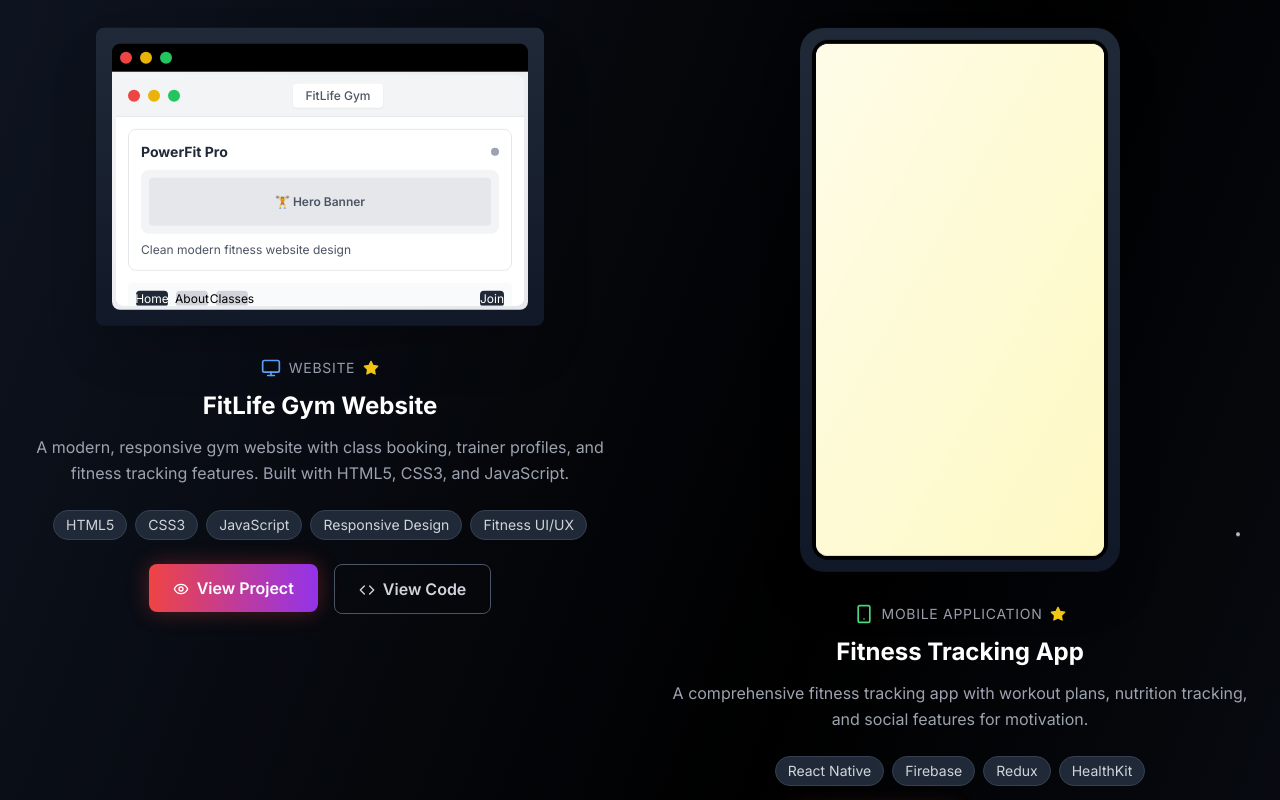
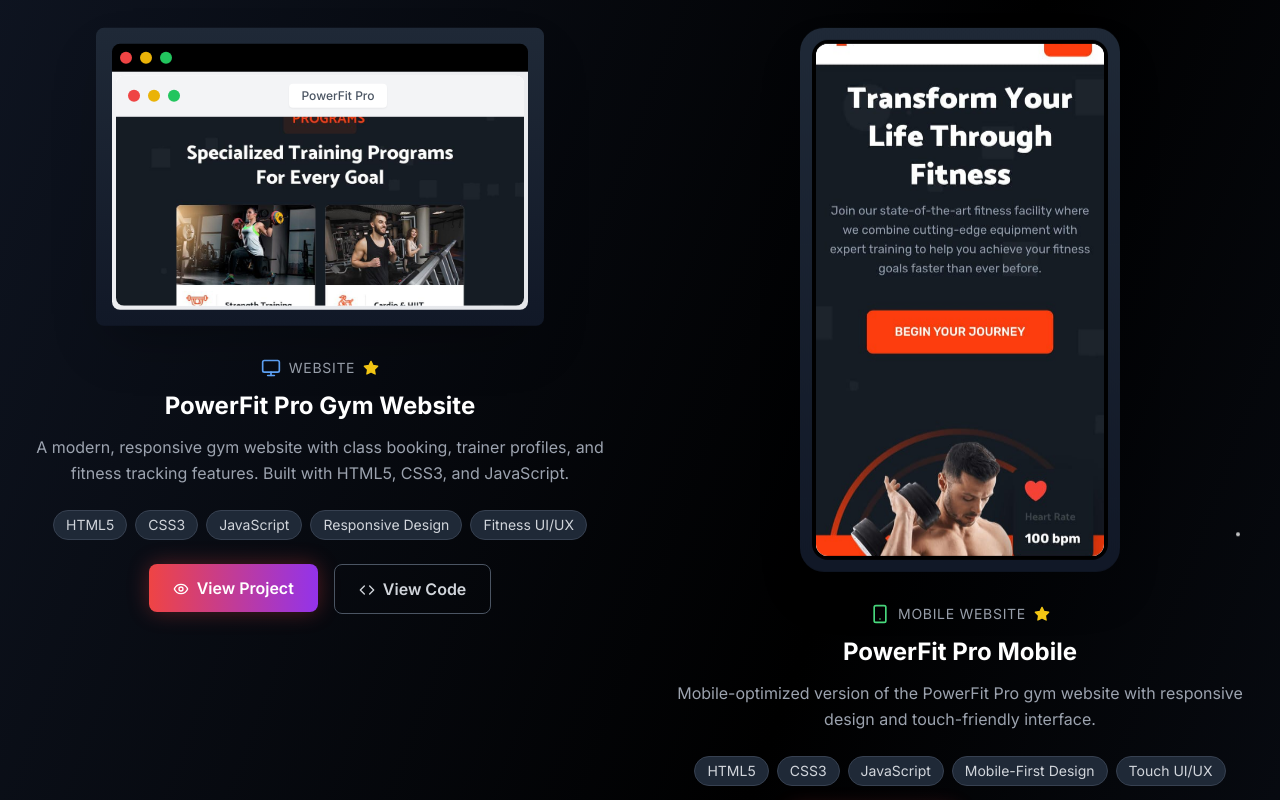
Before and after one commit to hohaicorp/hohai-website, a Next.js app: page /projects in a window 1280 px wide. Shown: the part 640-1440 px from the top of the page. Built offline with nearby package versions, Linux system fonts and the light colour scheme.

Commit message:
gym website

```diff
--- a/app/projects/page.tsx
+++ b/app/projects/page.tsx
@@ -22,7 +22,7 @@ import {
 const projects = [
   {
     id: 1,
-    title: "FitLife Gym Website",
+    title: "PowerFit Pro Gym Website",
     category: "Website",
     description: "A modern, responsive gym website with class booking, trainer profiles, and fitness tracking features. Built with HTML5, CSS3, and JavaScript.",
     technologies: ["HTML5", "CSS3", "JavaScript", "Responsive Design", "Fitness UI/UX"],
@@ -35,16 +35,16 @@ const projects = [
   },
   {
     id: 2,
-    title: "Fitness Tracking App",
-    category: "Mobile Application",
-    description: "A comprehensive fitness tracking app with workout plans, nutrition tracking, and social features for motivation.",
-    technologies: ["React Native", "Firebase", "Redux", "HealthKit"],
+    title: "PowerFit Pro Mobile",
+    category: "Mobile Website",
+    description: "Mobile-optimized version of the PowerFit Pro gym website with responsive design and touch-friendly interface.",
+    technologies: ["HTML5", "CSS3", "JavaScript", "Mobile-First Design", "Touch UI/UX"],
     image: "/api/placeholder/600/400",
     demoUrl: "/gym-website/index.html",
     githubUrl: "#",
     featured: true,
     deviceType: "mobile",
-    previewContent: "fitness-preview"
+    previewContent: "gym-mobile-preview"
   },
   {
     id: 3,
@@ -255,52 +255,20 @@ export default function Projects() {
                                     <div className="w-3 h-3 bg-green-500 rounded-full"></div>
                                   </div>
                                   <div className="bg-white px-3 py-1 rounded text-gray-600 font-medium shadow-sm">
-                                    FitLife Gym
+                                    PowerFit Pro
                                   </div>
                                   <div className="w-4"></div>
                                 </div>
 
-                                {/* Gym Website Preview */}
-                                <div className="p-3">
-                                  {/* Hero Section */}
-                                  <div className="bg-white rounded-lg p-3 mb-3 border border-gray-200">
-                                    <div className="flex items-center justify-between mb-2">
-                                      <h3 className="text-sm font-bold text-gray-800">PowerFit Pro</h3>
-                                      <div className="w-2 h-2 bg-gray-400 rounded-full"></div>
-                                    </div>
-                                    <div className="bg-gray-100 rounded-lg p-2 mb-2">
-                                      <div className="w-full h-12 bg-gray-200 rounded flex items-center justify-center">
-                                        <div className="text-gray-600 text-xs font-semibold">🏋️ Hero Banner</div>
-                                      </div>
-                                    </div>
-                                    <div className="text-xs text-gray-600">
-                                      Clean modern fitness website design
-                                    </div>
-                                  </div>
-
-                                  {/* Navigation */}
-                                  <div className="bg-gray-50 rounded p-2 mb-3">
-                                    <div className="flex justify-between items-center">
-                                      <div className="flex space-x-2">
-                                        <div className="w-8 h-4 bg-gray-800 rounded text-white text-xs flex items-center justify-center">Home</div>
-                                        <div className="w-8 h-4 bg-gray-300 rounded text-xs flex items-center justify-center">About</div>
-                                        <div className="w-8 h-4 bg-gray-300 rounded text-xs flex items-center justify-center">Classes</div>
-                                      </div>
-                                      <div className="w-6 h-4 bg-gray-800 rounded text-white text-xs flex items-center justify-center">Join</div>
-                                    </div>
-                                  </div>
-
-                                  {/* Content Sections */}
-                                  <div className="space-y-2">
-                                    <div className="bg-gray-50 rounded p-2">
-                                      <div className="w-full h-6 bg-gray-200 rounded mb-1"></div>
-                                      <div className="w-3/4 h-4 bg-gray-200 rounded"></div>
-                                    </div>
-                                    <div className="bg-gray-50 rounded p-2">
-                                      <div className="w-full h-6 bg-gray-200 rounded mb-1"></div>
-                                      <div className="w-2/3 h-4 bg-gray-200 rounded"></div>
-                                    </div>
-                                  </div>
+                                {/* Gym Website Screenshot */}
+                                <div className="relative w-full h-full">
+                                  <Image
+                                    src="/screenshots/gym-destop.jpg"
+                                    alt="PowerFit Pro Desktop Screenshot"
+                                    fill
+                                    className="object-cover"
+                                    sizes="(max-width: 768px) 100vw, 50vw"
+                                  />
                                 </div>
                               </div>
 
@@ -359,7 +327,18 @@ export default function Projects() {
                           <div className="bg-black rounded-2xl p-1">
                             <div className="bg-white rounded-xl overflow-hidden aspect-[9/16] relative">
                               {/* Project Preview Content */}
-                              <div className="absolute inset-0 bg-gradient-to-br from-yellow-50 to-yellow-100"></div>
+                              <div className="absolute inset-0 bg-white overflow-hidden">
+                                {/* Mobile Screenshot */}
+                                <div className="relative w-full h-full">
+                                  <Image
+                                    src="/screenshots/gym-mobile.jpg"
+                                    alt="PowerFit Pro Mobile Screenshot"
+                                    fill
+                                    className="object-cover"
+                                    sizes="(max-width: 768px) 100vw, 25vw"
+                                  />
+                                </div>
+                              </div>
 
                               {/* Hover Overlay */}
                               <motion.div
```
Also changed, not shown: public/screenshots/gym-destop.jpg (added), public/screenshots/gym-mobile.jpg (added).
